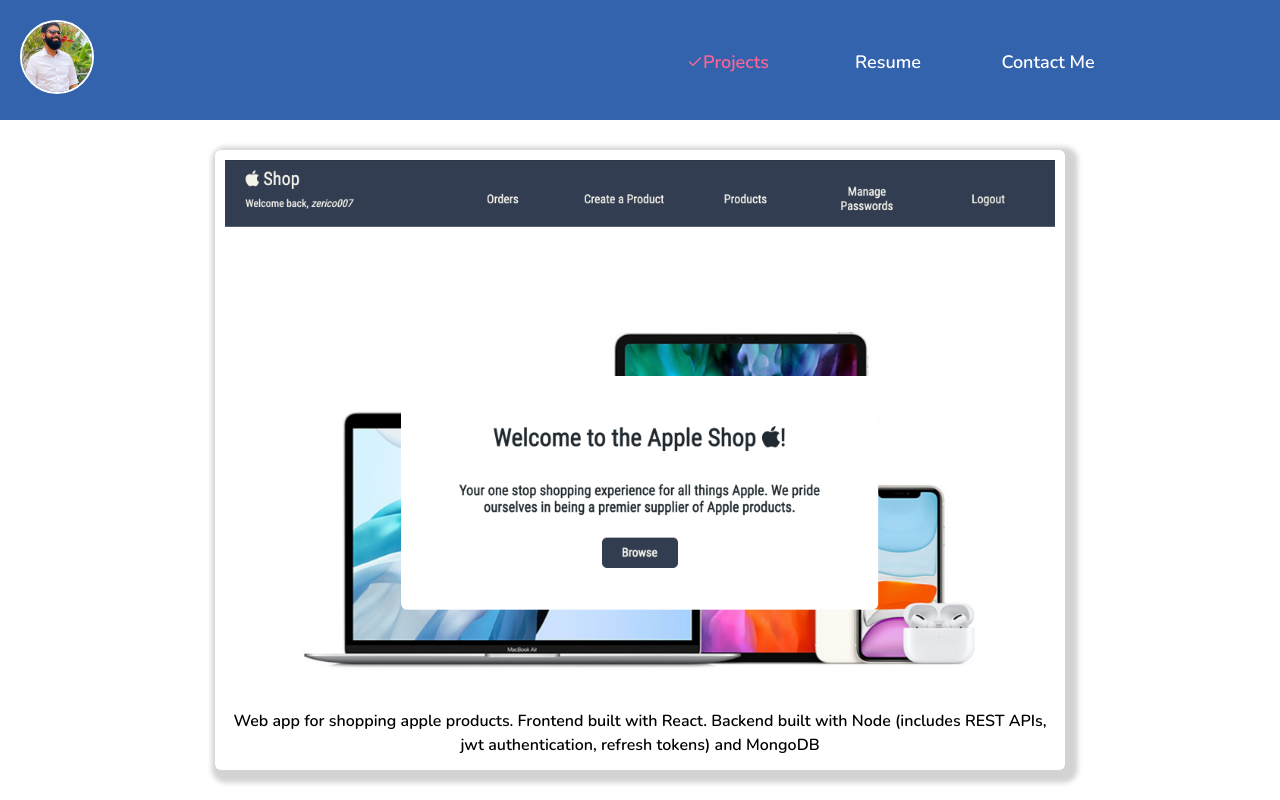
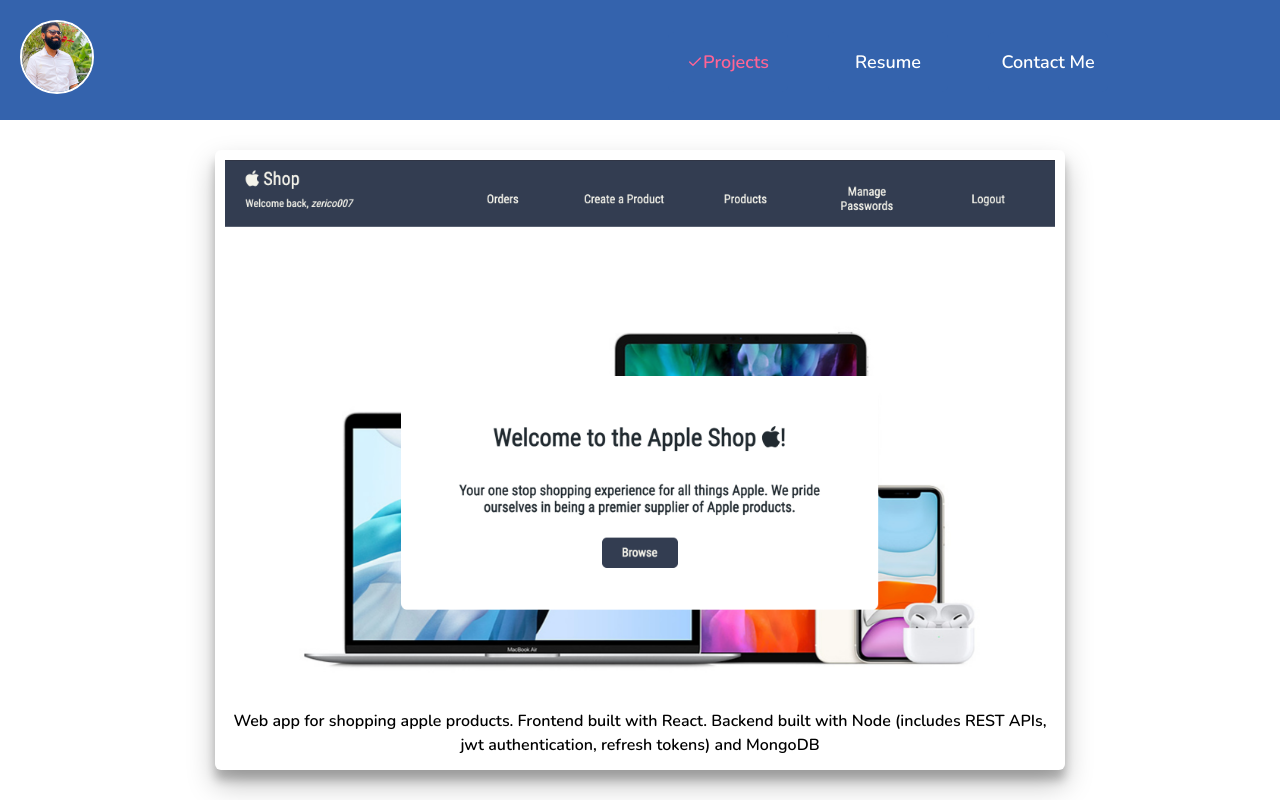
Before and after one commit to zerico007/profile, a React (Create React App) app: page / in a window 1280 px wide. Both pictures are taken after a click on the element "Projects". Shown: the top 800 px of the page. Built offline with nearby package versions, Linux system fonts and the light colour scheme.

Commit message:
box shadow changes

```diff
--- a/src/components/Contacts.js
+++ b/src/components/Contacts.js
@@ -11,7 +11,8 @@ const ContactBox = styled.div`
   align-items: center;
   padding: 10px;
   margin-top: 40px;
-  box-shadow: 0.3rem 0.3rem 0.3rem 0.5rem lightgrey;
+  box-shadow: rgba(0, 0, 0, 0.25) 0px 14px 28px,
+    rgba(0, 0, 0, 0.22) 0px 10px 10px;
   transition: all 0.3s ease-in-out;
   cursor: pointer;
   background: #78fff1;
--- a/src/components/Home.js
+++ b/src/components/Home.js
@@ -10,7 +10,7 @@ const ContainerDiv = styled.div`
   overflow-y: scroll;
   display: flex;
   flex-direction: column;
-  background-color: white;
+
   align-items: center;
 `;
 
--- a/src/components/Projects.js
+++ b/src/components/Projects.js
@@ -18,7 +18,9 @@ const ProjectDiv = styled.div`
   border: none;
   padding: 10px;
   border-radius: 6px;
-  box-shadow: 0.3rem 0.3rem 0.3rem 0.5rem lightgrey;
+  background-color: white;
+  box-shadow: rgba(0, 0, 0, 0.25) 0px 14px 28px,
+    rgba(0, 0, 0, 0.22) 0px 10px 10px;
   animation: enterTop 1.8s;
 `;
 
--- a/src/components/Resume.js
+++ b/src/components/Resume.js
@@ -12,7 +12,9 @@ const ResumeDiv = styled.div`
   border: none;
   padding: 10px;
   border-radius: 6px;
-  box-shadow: 0.3rem 0.3rem 0.3rem 0.5rem lightgrey;
+  background: white;
+  box-shadow: rgba(0, 0, 0, 0.25) 0px 14px 28px,
+    rgba(0, 0, 0, 0.22) 0px 10px 10px;
   animation: enterBottom 1s;
 `;
 
--- a/src/index.css
+++ b/src/index.css
@@ -1,6 +1,7 @@
 body {
   margin: 0;
   font-family: "Nunito", sans-serif;
+  background: white;
   -webkit-font-smoothing: antialiased;
   -moz-osx-font-smoothing: grayscale;
 }
```
